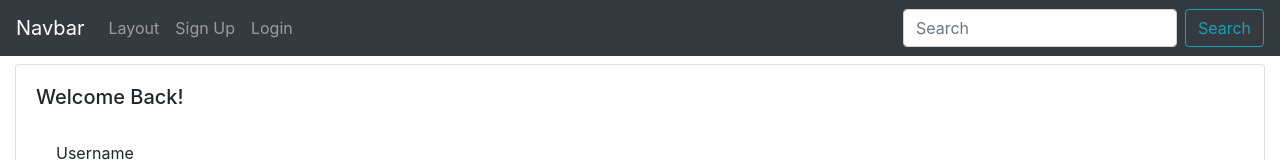
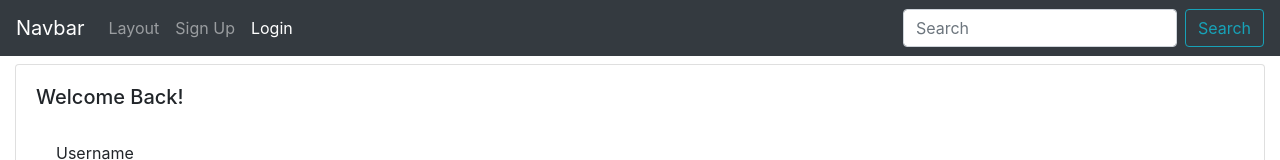
Before and after one commit to hainguyen17/bootstrap-demo, a React (Create React App) app: page /login in a window 1280 px wide. Shown: the top 160 px of the page. Built offline with nearby package versions, Linux system fonts and the light colour scheme.

Commit message:
active route

```diff
--- a/src/components/HeaderComponent.js
+++ b/src/components/HeaderComponent.js
@@ -1,17 +1,40 @@
 import React from 'react';
 import {Navbar, Nav, Form, Button, FormControl } from 'react-bootstrap';
-import { useHistory } from 'react-router-dom';
+import { useHistory, useLocation } from 'react-router-dom';
+
+const routes = [
+  {
+    name: 'Layout',
+    path: '/layout'
+  },
+  {
+    name: 'Sign Up',
+    path: '/signup'
+  },
+  {
+    name: 'Login',
+    path: '/login'
+  }
+];
 
 export const Header = () => {
   const history = useHistory();
+  const {pathname} = useLocation();
 
   return (
     <Navbar bg="dark" variant="dark" className="mb-2">
       <Navbar.Brand href="/">Navbar</Navbar.Brand>
       <Nav className="mr-auto">
-        <Nav.Link onClick={() => history.push("/layout")}>Layout </Nav.Link>
-        <Nav.Link onClick={() => history.push("/signup")}>Sign Up </Nav.Link>
-        <Nav.Link onClick={() => history.push("/login")}>Login </Nav.Link>
+        {
+          routes.map((route) =>
+            <Nav.Link
+              active={route.path === pathname}
+              onClick={() => history.push(route.path)}
+            >
+              {route.name}
+            </Nav.Link>
+          )
+        }
       </Nav>
       <Form inline>
         <FormControl type="text" placeholder="Search" className="mr-sm-2" />
```
